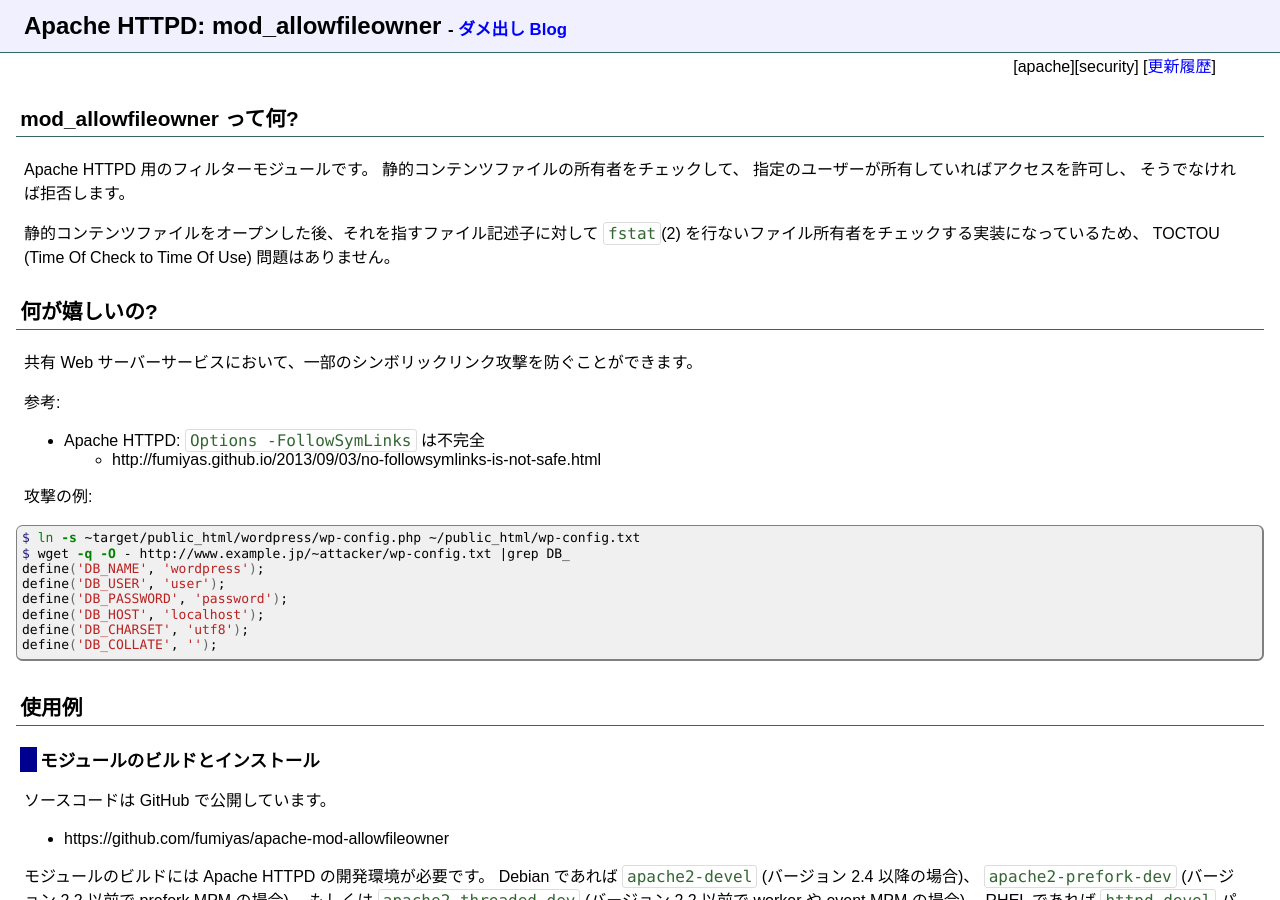
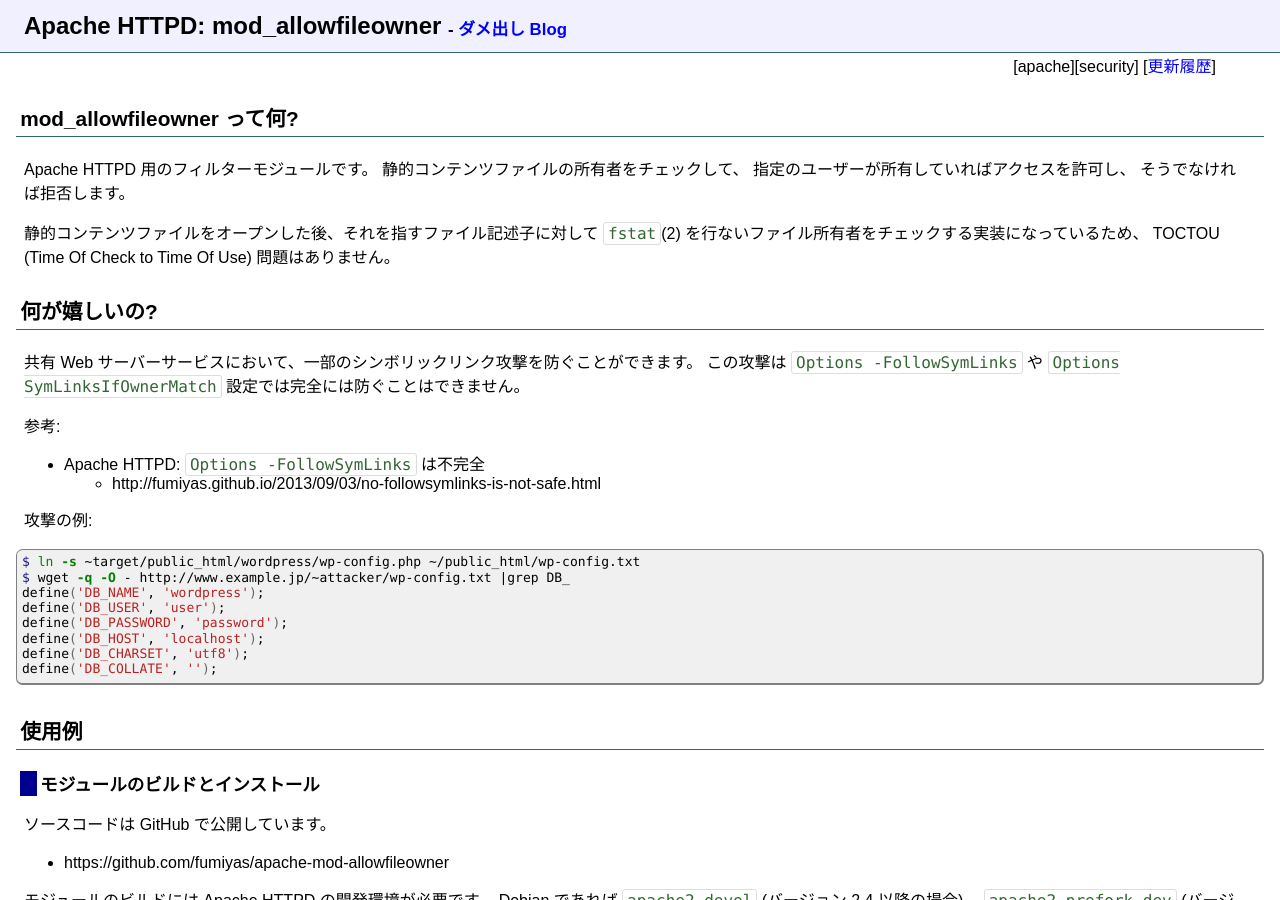
Before and after one commit to fumiyas/fumiyas.github.io, a Jekyll site: the page built from apache/mod-allowfileowner.md, in a window 1280 px wide and 900 px high. Built offline with Jekyll 4.4.1, drawn with Linux system fonts in a browser that asks for light colours; Markdown is read by kramdown in place of the engine named in the settings; comment, search, counter and statistics services are not loaded.

Commit message:
Add info abount `Options -FollowSymLinks` and so on

```diff
--- a/apache/mod-allowfileowner.md
+++ b/apache/mod-allowfileowner.md
@@ -18,6 +18,8 @@ TOCTOU (Time Of Check to Time Of Use) 問題はありません。
 ## 何が嬉しいの?
 
 共有 Web サーバーサービスにおいて、一部のシンボリックリンク攻撃を防ぐことができます。
+この攻撃は `Options -FollowSymLinks` や `Options SymLinksIfOwnerMatch`
+設定では完全には防ぐことはできません。
 
 参考:
 
```
